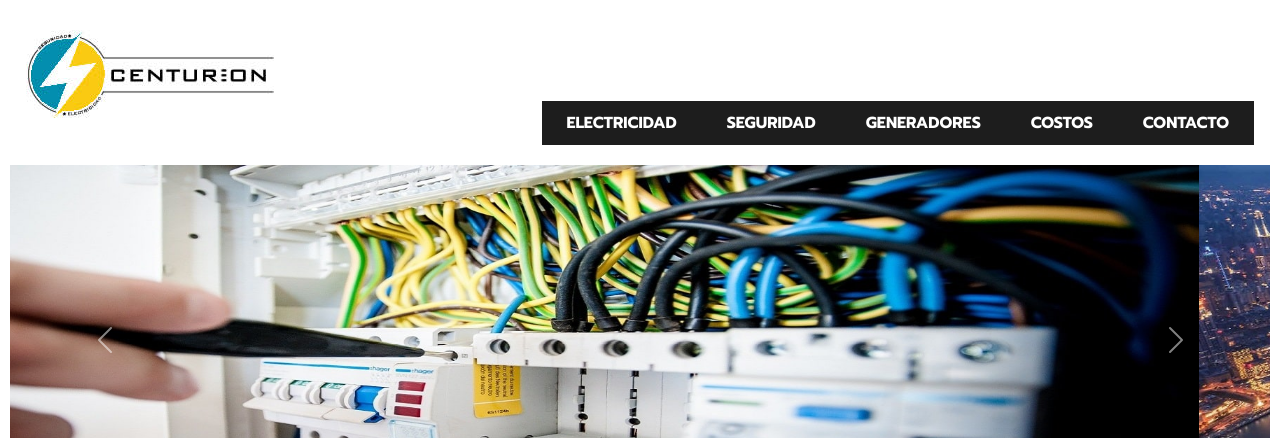
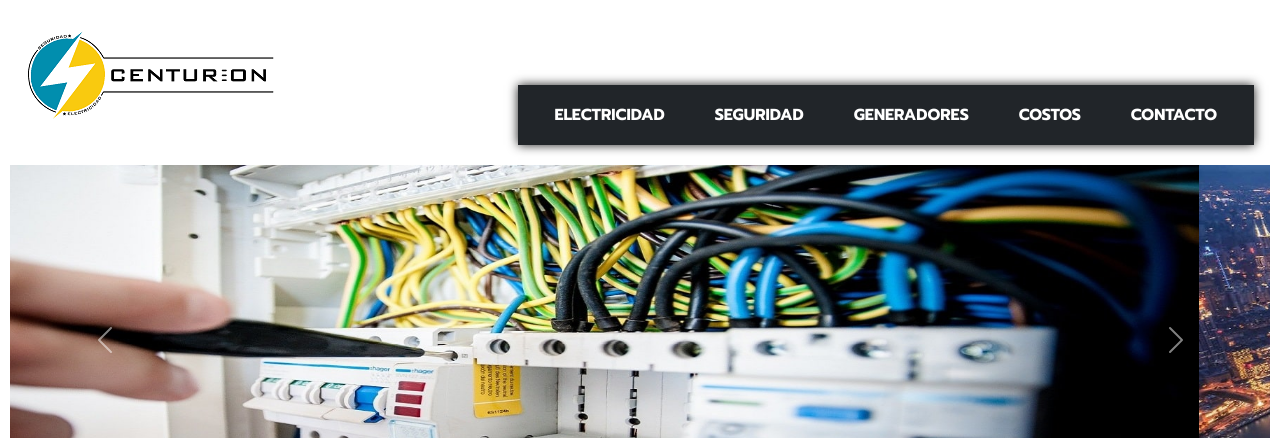
Before and after one commit to servicios-centurion/nuevoRepo, a website: page index.html in a window 1280 px wide. Shown: the top 438 px of the page. Drawn offline with nearby package versions, Linux system fonts and the light colour scheme.

Commit message:
CuartoCommit

```diff
--- a/css/estilos.css
+++ b/css/estilos.css
@@ -247,11 +247,6 @@ form{
         display: unset;
     }
 
-    .navegador{
-        justify-content: start;
-        padding-left: 15px;
-    }
-
     .navegador__lista{
         display: unset;
     }
@@ -279,8 +274,8 @@ form{
     }
 
     .videoMobile{
-        height: 200px;
-        width: 400px;
+        height: 180px;
+        width: 350px;
     }
 }
 
--- a/index.html
+++ b/index.html
@@ -16,17 +16,26 @@
 <body>
     <header>
         <div>
-            <a href="index.html"><img src="./images/logo.jpg" alt="Centurion electricidad"></a>
+            <a href="../index.html"><img src="./images/logo.png" alt="Centurion"></a>
         </div>
-        <nav class="navegador">
-            <ul class="navegador__lista">
-                    <li class="navegador__item"><a class="navegador__link" href="pages/electricidad.html">Electricidad</a></li>
-                    <li class="navegador__item"><a class="navegador__link" href="pages/seguridad.html">Seguridad</a></li>
-                    <li class="navegador__item"><a class="navegador__link" href="pages/generadores.html">Generadores</a></li>
-                    <li class="navegador__item"><a class="navegador__link" href="pages/costos.html">Costos</a></li>
-                    <li class="navegador__item"><a class="navegador__link" href="pages/contacto.html">Contacto</a></li>
-            </ul>
+        <div class="navegador">
+        <nav class="navbar navbar-expand-lg navbar-dark bg-dark">
+            <div class="container-fluid">
+                <button class="navbar-toggler" type="button" data-bs-toggle="collapse" data-bs-target="#navbarSupportedContent" aria-controls="navbarSupportedContent" aria-expanded="false" aria-label="Toggle navigation">
+                <span class="navbar-toggler-icon"></span>
+                </button>
+                <div class="collapse navbar-collapse" id="navbarSupportedContent">
+                <ul class="navbar-nav me-auto mb-2 mb-lg-0 navbar-nav-scroll">
+                    <li class="navegador__item"><a class="navegador__link" href="./pages/electricidad.html"> Electricidad </a></li>
+                    <li class="navegador__item"><a class="navegador__link" href="./pages/seguridad.html"> Seguridad </a></li>
+                    <li class="navegador__item"><a class="navegador__link" href="./pages/generadores.html"> Generadores </a></li>
+                    <li class="navegador__item"><a class="navegador__link" href="./pages/costos.html"> Costos </a></li>
+                    <li class="navegador__item"><a class="navegador__link" href="./pages/contacto.html"> Contacto </a></li>
+                </ul>
+                </div>
+            </div>
         </nav>
+        </div>
     </header>
     <main>
         <div id="carouselExampleIndicators" class="carousel slide" data-bs-ride="carousel">
--- a/scss/estilosbem.scss
+++ b/scss/estilosbem.scss
@@ -1,11 +1,11 @@
 /*BLOQUE BEM NAVEGADOR*/
 
 .navegador{
-    margin-top: 30px;
-    margin-bottom: 10px;
-    display: flex;
-    align-items: flex-end;
-    justify-content: space-around;
+    height: min-content;
+    margin-top: 55px;
+    box-shadow: 0 0 10px rgb(29, 29, 29);
+    padding: 0%;
+
 
     &__lista{
         list-style-type: none;
```
Also changed, not shown: css/estilosbem.css, images/logo.png (added).
